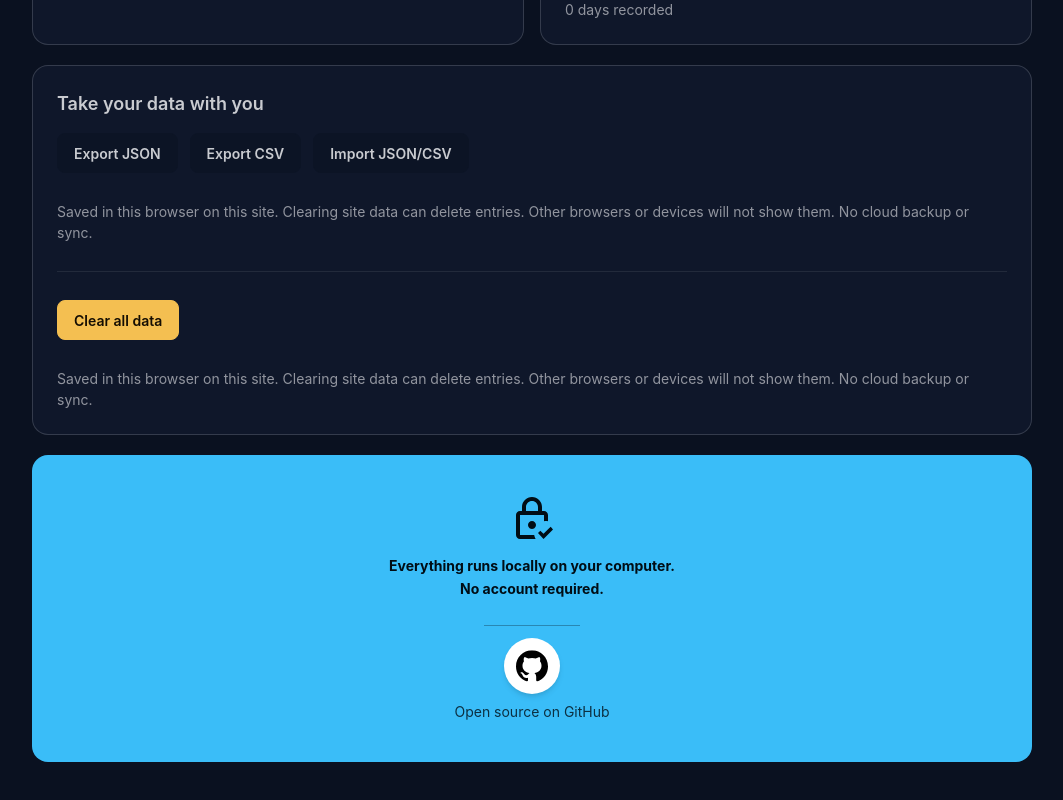
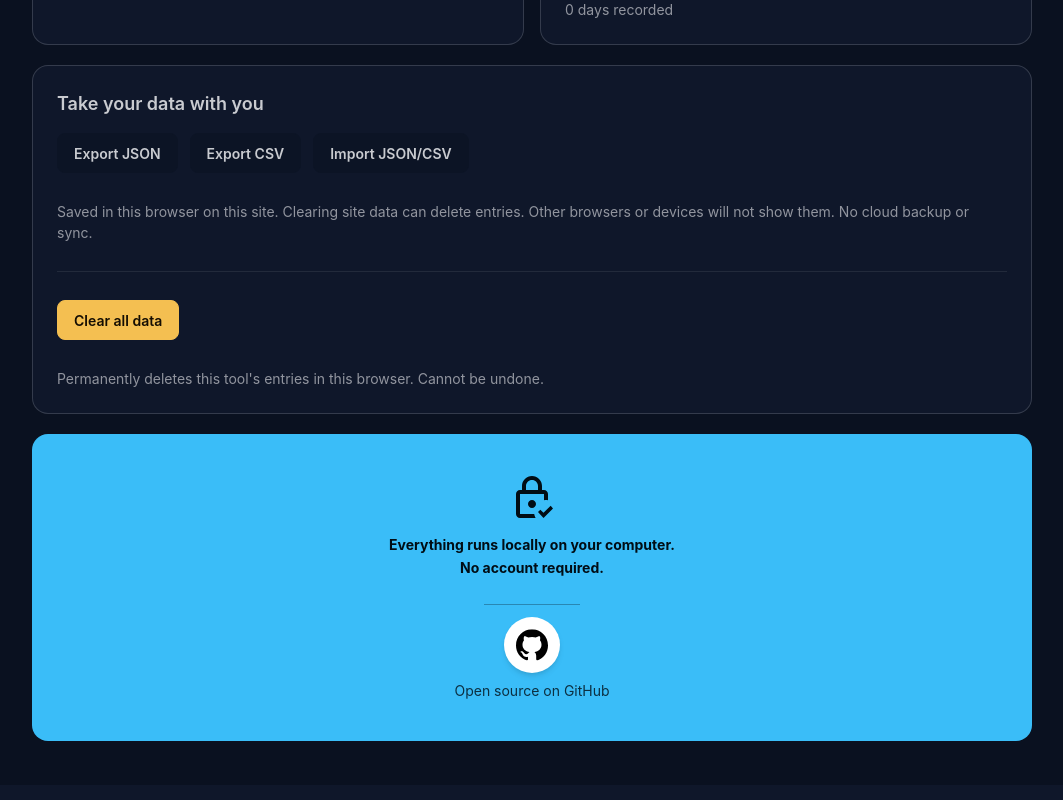
Before and after one commit to TheWilley/mood-tracker, a React (Vite) app: page / in a window 1280 px wide. Shown: the part 743-1543 px from the top of the page, without its empty margins (108-1171 px from the left). Built offline with nearby package versions, Linux system fonts and the light colour scheme.

Commit message:
feat: adjust text under "Clear all data" button

```diff
--- a/src/components/Export.tsx
+++ b/src/components/Export.tsx
@@ -75,9 +75,8 @@ function Export({ entries, importEntries }: ExportProps) {
           Clear all data
         </button>
         <p className='text-base-content/70 mt-5'>
-          Saved in this browser on this site. Clearing site data can delete
-          entries. Other browsers or devices will not show them. No cloud backup
-          or sync.
+          Permanently deletes this tool's entries in this browser. Cannot be
+          undone.
         </p>
       </div>
     </div>
```
